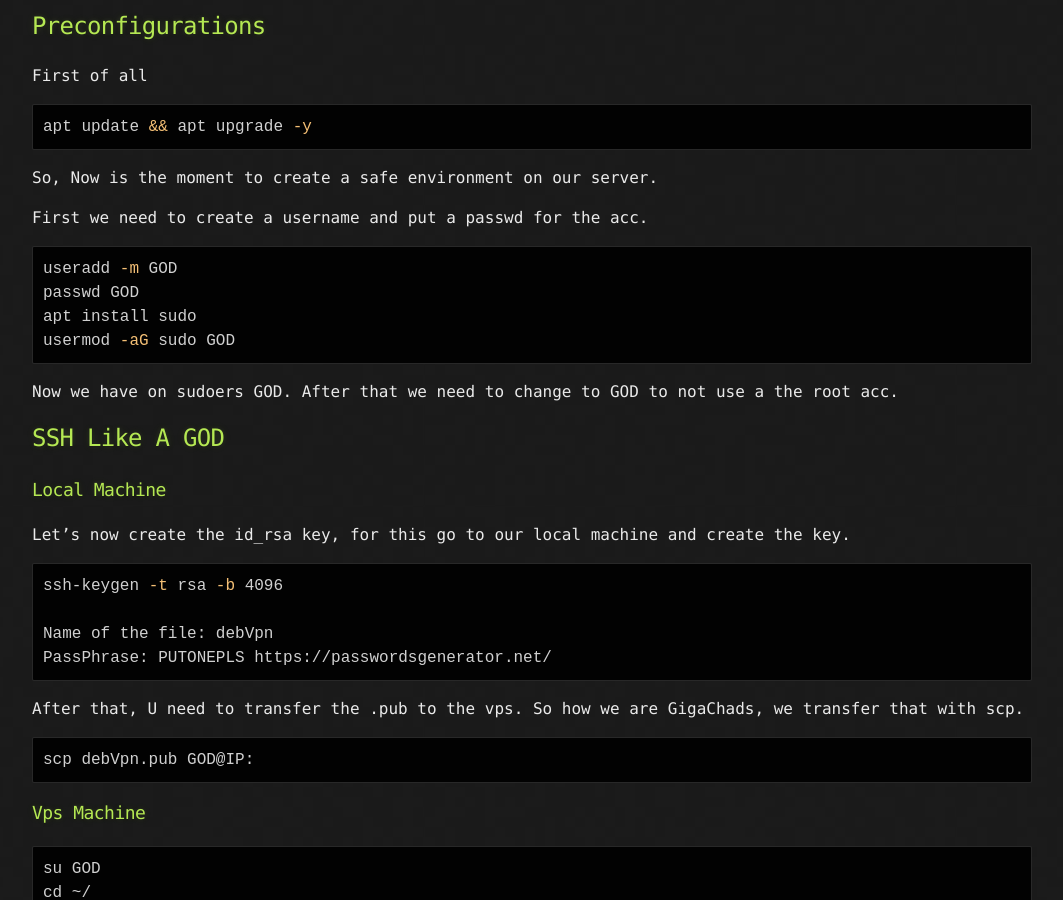
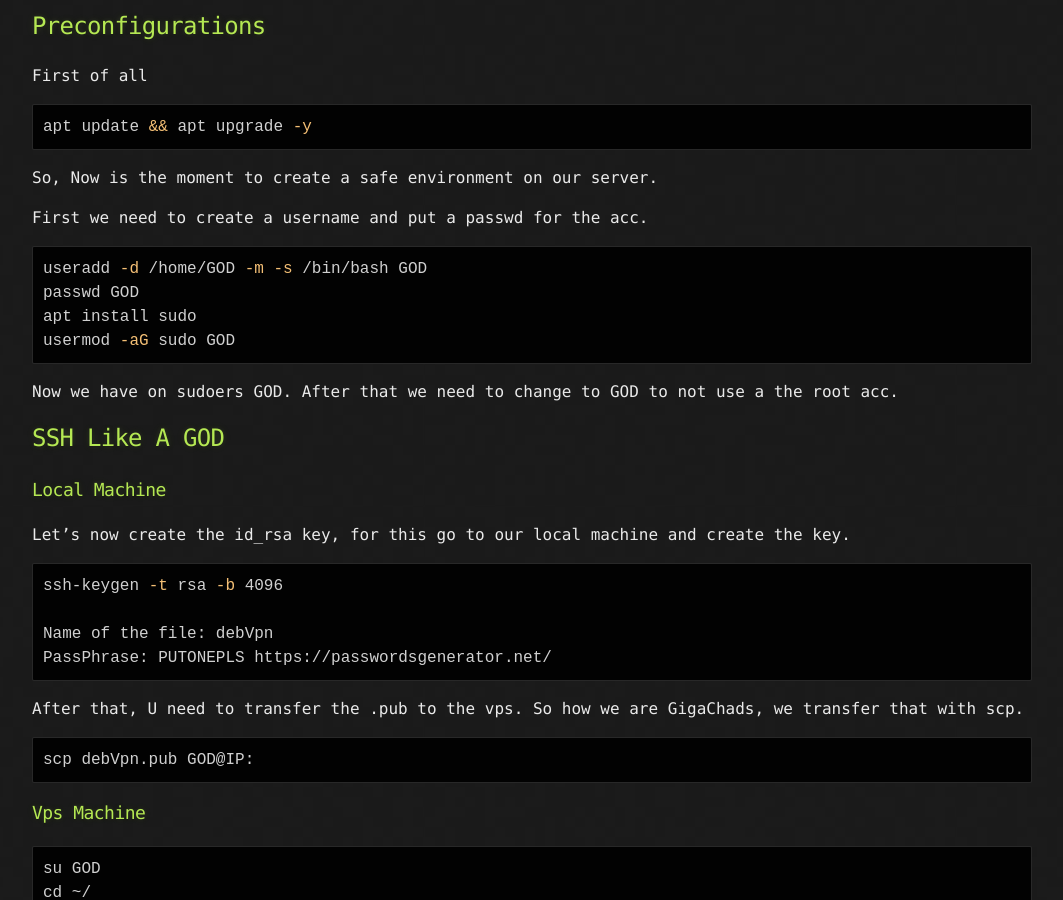
Before and after one commit to d4rpell/d4rpell.github.io, a Jekyll site: the page built from _posts/2023-05-07-Creating-My-Own-VPN.md, in a window 1280 px wide and 900 px high, scrolled down 1090 px. Shown: the whole window, without its empty margins (108-1171 px from the left). Built offline with Jekyll 4.4.1, drawn with Linux system fonts in a browser that asks for light colours.

Commit message:
Update 2023-05-07-Creating-My-Own-VPN.md

````diff
--- a/_posts/2023-05-07-Creating-My-Own-VPN.md
+++ b/_posts/2023-05-07-Creating-My-Own-VPN.md
@@ -29,7 +29,7 @@ So, Now is the moment to create a safe environment on our server.
 First we need to create a username and put a passwd for the acc.
 
 ``` sh
-useradd -m GOD
+useradd -d /home/GOD -m -s /bin/bash GOD
 passwd GOD
 apt install sudo
 usermod -aG sudo GOD
````
